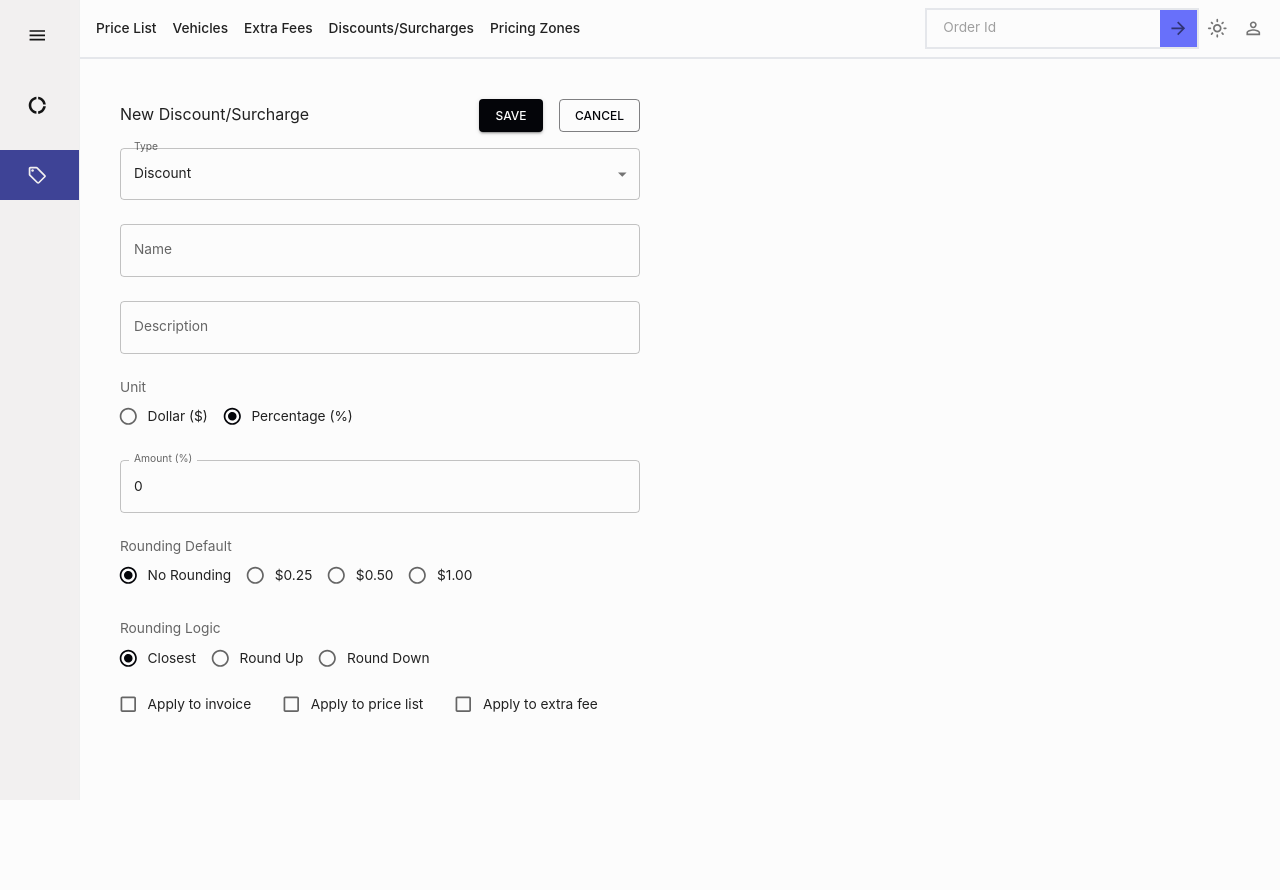
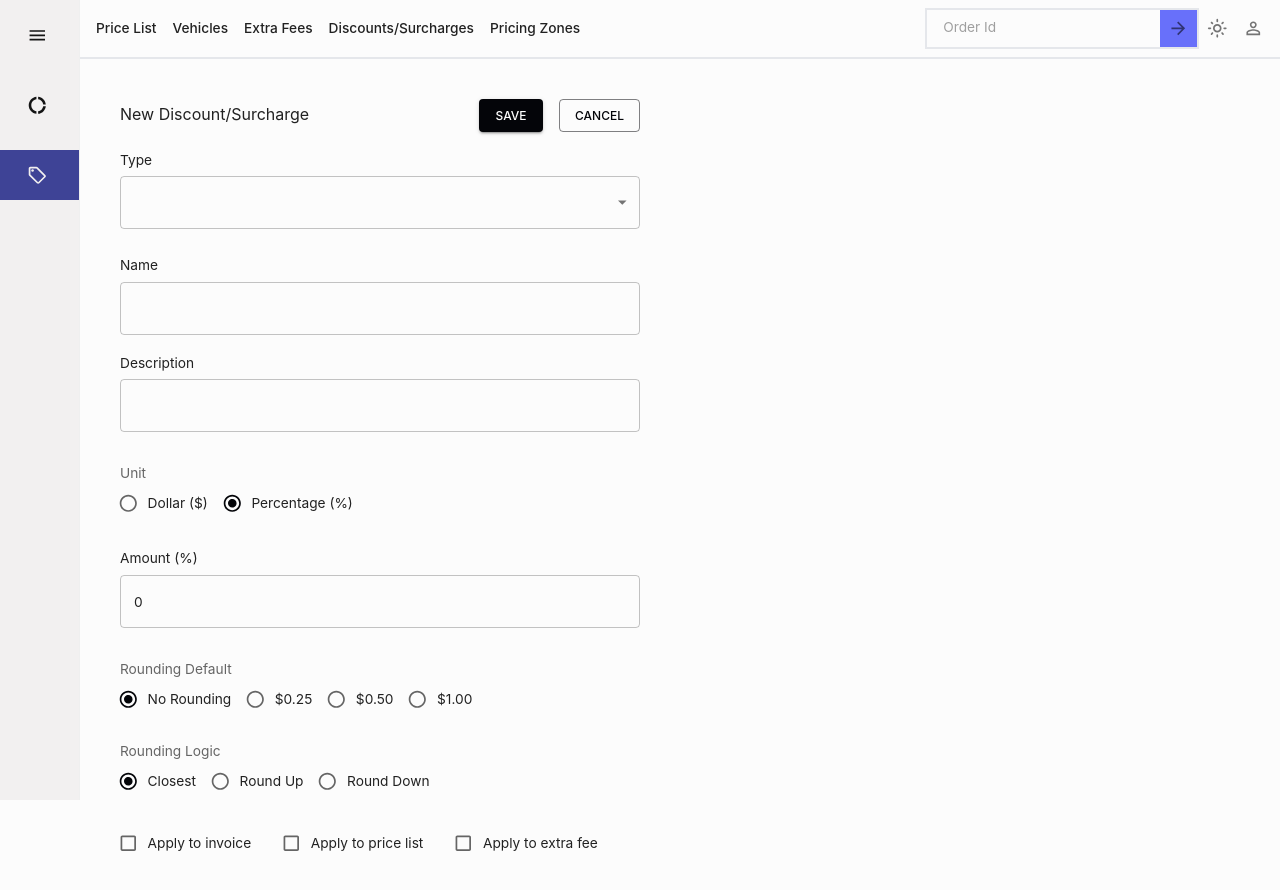
Before and after one commit to geekyvinayak/courier-backoffice, a React (Create React App) app: page /pricelist/discounts-surcharges/create in a window 1280 px wide. Shown: the top 890 px of the page. Before the commit the page ends 800 px from the top, so only its background shows below. Built offline with nearby package versions, Linux system fonts and the light colour scheme; no server answers.

Commit message:
added the delete dailog box

```diff
--- /dev/null
+++ b/src/components/deleteDialog.jsx
@@ -0,0 +1,25 @@
+import { Button, Dialog, DialogActions, DialogContent, DialogContentText, DialogTitle } from "@mui/material";
+import React from "react";
+
+export const DeleteDialog = ({handleDelete,handleClose,open}) => {
+  return (
+    <div>
+      <Dialog open={open} onClose={handleClose}>
+        <DialogTitle>Confirm Deletion</DialogTitle>
+        <DialogContent>
+          <DialogContentText>
+            Are you sure you want to delete this row?
+          </DialogContentText>
+        </DialogContent>
+        <DialogActions>
+          <Button onClick={handleClose} className="!bg-primary">
+            Cancel
+          </Button>
+          <Button onClick={handleDelete} className="!bg-red-800 !text-white">
+            Delete
+          </Button>
+        </DialogActions>
+      </Dialog>
+    </div>
+  );
+};
--- a/src/tabs/priceListTab/discount/discountCreate.jsx
+++ b/src/tabs/priceListTab/discount/discountCreate.jsx
@@ -4,7 +4,6 @@ import {
   Button,
   TextField,
   FormControl,
-  InputLabel,
   Select,
   MenuItem,
   RadioGroup,
@@ -15,39 +14,38 @@ import {
   Box,
   Typography,
 } from "@mui/material";
+import { postRequest } from "../../../consts/apiCalls";
+
 
 const DiscountCreate = () => {
   const formik = useFormik({
     initialValues: {
-      type: "Discount",
+      discountType: "Discount",
       name: "",
       description: "",
-      unit: "Percentage",
-      amount: 0,
+      unit: "percentage",
+      amount: 0.00,
       roundingDefault: "No Rounding",
       roundingLogic: "Closest",
       applyToInvoice: false,
       applyToPriceList: false,
       applyToExtraFee: false,
     },
-    onSubmit: (values) => {
-      console.log(values);
+    onSubmit: async(values) => {
+      try {
+        const response = await postRequest('/discounts',values);
+      } catch(error) {
+        console.log(error);
+      }
     },
   });
 
   return (
-    <Box
-      maxWidth="600px"
-      p={5}
-    >
+    <Box maxWidth="600px" p={5}>
       <form onSubmit={formik.handleSubmit}>
-        <Box display="flex" justifyContent='space-between' alignItems={'center'}>
-          <Box>
-            <Typography variant="h5">
-              New Discount/Surcharge
-            </Typography>
-          </Box>
-          <Box display="flex" justifyContent="flex-end" gap={2}>
+        <Box display="flex" justifyContent="space-between" alignItems="center">
+          <Typography variant="h5">New Discount/Surcharge</Typography>
+          <Box display="flex" gap={2}>
             <Button variant="contained" type="submit">
               Save
             </Button>
@@ -56,37 +54,43 @@ const DiscountCreate = () => {
             </Button>
           </Box>
         </Box>
+
         <FormControl fullWidth margin="normal">
-          <InputLabel>Type</InputLabel>
+          <Typography variant="subtitle1" gutterBottom>
+            Type
+          </Typography>
           <Select
             name="type"
             value={formik.values.type}
             onChange={formik.handleChange}
+            fullWidth
           >
             <MenuItem value="Discount">Discount</MenuItem>
             <MenuItem value="Surcharge">Surcharge</MenuItem>
           </Select>
         </FormControl>
 
-        <Box>
+        <Box marginY={2}>
+          <Typography variant="subtitle1" gutterBottom>
+            Name
+          </Typography>
           <TextField
-            label="Name"
             name="name"
             value={formik.values.name}
             onChange={formik.handleChange}
             fullWidth
-            margin="normal"
           />
         </Box>
 
-        <Box display="flex" gap={2}>
+        <Box marginY={2}>
+          <Typography variant="subtitle1" gutterBottom>
+            Description
+          </Typography>
           <TextField
-            label="Description"
             name="description"
-            value={formik.values.descriptionE}
+            value={formik.values.description}
             onChange={formik.handleChange}
             fullWidth
-            margin="normal"
           />
         </Box>
 
@@ -98,30 +102,25 @@ const DiscountCreate = () => {
             value={formik.values.unit}
             onChange={formik.handleChange}
           >
-            <FormControlLabel
-              value="Dollar"
-              control={<Radio />}
-              label="Dollar ($)"
-            />
-            <FormControlLabel
-              value="Percentage"
-              control={<Radio />}
-              label="Percentage (%)"
-            />
+            <FormControlLabel value="dollar" control={<Radio />} label="Dollar ($)" />
+            <FormControlLabel value="percentage" control={<Radio />} label="Percentage (%)" />
           </RadioGroup>
         </FormControl>
 
+        <Box marginY={2}>
+          <Typography variant="subtitle1" gutterBottom>
+            Amount ({formik.values.unit === "percentage" ? "%" : "$"})
+          </Typography>
           <TextField
-          label="Amount (%)"
             name="amount"
             type="number"
             value={formik.values.amount}
             onChange={formik.handleChange}
             fullWidth
-          margin="normal"
           />
+        </Box>
 
-        {formik.values.unit === "Percentage" && (
+        {formik.values.unit === "percentage" && (
           <>
             <FormControl component="fieldset" margin="normal">
               <FormLabel component="legend">Rounding Default</FormLabel>
@@ -131,26 +130,10 @@ const DiscountCreate = () => {
                 value={formik.values.roundingDefault}
                 onChange={formik.handleChange}
               >
-                <FormControlLabel
-                  value="No Rounding"
-                  control={<Radio />}
-                  label="No Rounding"
-                />
-                <FormControlLabel
-                  value="$0.25"
-                  control={<Radio />}
-                  label="$0.25"
-                />
-                <FormControlLabel
-                  value="$0.50"
-                  control={<Radio />}
-                  label="$0.50"
-                />
-                <FormControlLabel
-                  value="$1.00"
-                  control={<Radio />}
-                  label="$1.00"
-                />
+                <FormControlLabel value="No Rounding" control={<Radio />} label="No Rounding" />
+                <FormControlLabel value="quater" control={<Radio />} label="$0.25" />
+                <FormControlLabel value="half" control={<Radio />} label="$0.50" />
+                <FormControlLabel value="whole" control={<Radio />} label="$1.00" />
               </RadioGroup>
             </FormControl>
 
@@ -162,27 +145,15 @@ const DiscountCreate = () => {
                 value={formik.values.roundingLogic}
                 onChange={formik.handleChange}
               >
-                <FormControlLabel
-                  value="Closest"
-                  control={<Radio />}
-                  label="Closest"
-                />
-                <FormControlLabel
-                  value="Round Up"
-                  control={<Radio />}
-                  label="Round Up"
-                />
-                <FormControlLabel
-                  value="Round Down"
-                  control={<Radio />}
-                  label="Round Down"
-                />
+                <FormControlLabel value="Closest" control={<Radio />} label="Closest" />
+                <FormControlLabel value="Round Up" control={<Radio />} label="Round Up" />
+                <FormControlLabel value="Round Down" control={<Radio />} label="Round Down" />
               </RadioGroup>
             </FormControl>
           </>
         )}
 
-        <Box display="flex" gap={2}>
+        <Box display="flex" gap={2} marginY={2}>
           <FormControlLabel
             control={
               <Checkbox
--- a/src/tabs/priceListTab/priceList/priceListGrid.jsx
+++ b/src/tabs/priceListTab/priceList/priceListGrid.jsx
@@ -7,6 +7,7 @@ import IconButton from "@mui/material/IconButton";
 import { useEffect, useState } from "react";
 import { deleteRequest, getRequest, postRequest } from "../../../consts/apiCalls";
 import { useNavigate } from "react-router-dom";
+import { DeleteDialog } from "../../../components/deleteDialog";
 
 
 const PriceListGrid = () => {
@@ -39,16 +40,17 @@ const PriceListGrid = () => {
       headerName: "",
       sortable: false,
       renderCell: (params) => (
-        <IconButton onClick={() => handleDelete(params.row.id)}>
+        <IconButton onClick={() => {setShowDelete(true); setDeletId(params.id)}}>
           <DeleteIcon style={{ color: "#1976d2" }} />
         </IconButton>
       ),
     },
   ];
 
-  const handleDelete = async(id)=> {
+  const handleDelete = async()=> {
     try{
-      const response = await deleteRequest(`/api/pricingList/${id}`);
+      const response = await deleteRequest(`/api/pricingList/${deleteId}`);
+      setShowDelete(false);
       fetchPriceList();
     } catch(error) {
       console.log(error);
@@ -66,7 +68,9 @@ const PriceListGrid = () => {
 
   const navigate = useNavigate();
 
-  const [priceList, setPriceList] = useState([])
+  const [priceList, setPriceList] = useState([]);
+  const [showDeleteDailog, setShowDelete] = useState(false);
+  const [deleteId, setDeletId] = useState(null);
 
   const fetchPriceList = async () => {
     try {
@@ -114,6 +118,7 @@ const PriceListGrid = () => {
         className="cursor-pointer"
         disableRowSelectionOnClick
       />
+      <DeleteDialog handleClose={()=>setShowDelete(false)} handleDelete={handleDelete} open={showDeleteDailog} />
     </Box>
   );
 };
```
Lines whose indentation alone changed are shown as unchanged.
